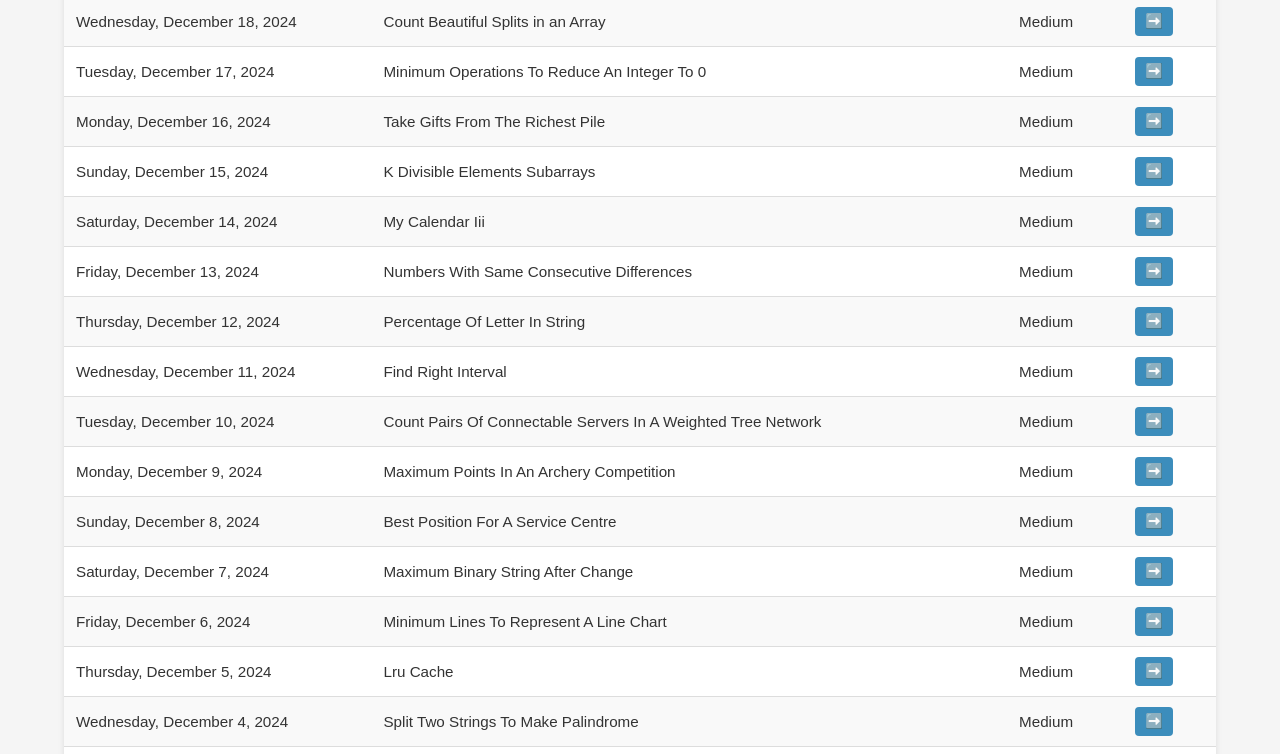
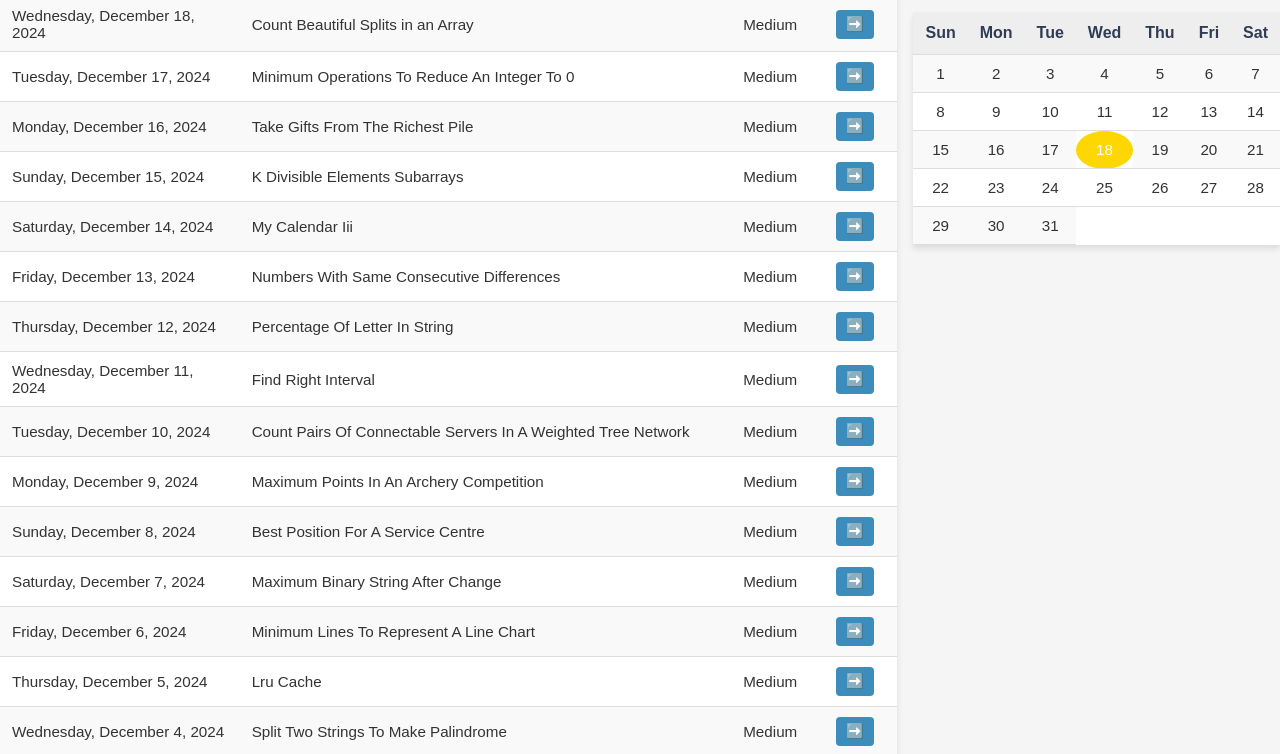
Before and after one commit to unlimitedband/daily-lc, a plain HTML site: page docs/challenges/index.html in a window 1280 px wide. Shown: the part 144-898 px from the top of the page. Drawn offline with Linux system fonts and the light colour scheme.

Commit message:
add calendar

```diff
--- /dev/null
+++ b/docs/challenges/calendar.js
@@ -0,0 +1,104 @@
+const calendarBody = document.getElementById('calendar-body');
+const calendarHeader = document.getElementById('calendar-header');
+const prevMonthButton = document.getElementById('prev-month');
+const nextMonthButton = document.getElementById('next-month');
+
+let currentYear = new Date().getFullYear();
+let currentMonth = new Date().getMonth();
+
+function formatDateForSort(day) {
+    const [dd, mm, yyyy] = day.split('-');
+    return `${yyyy}-${mm.padStart(2, '0')}-${dd.padStart(2, '0')}`;
+}
+
+function populateCalendar() {
+    calendarBody.innerHTML = '';
+
+    const today = new Date();
+    const isCurrentMonth = currentYear === today.getFullYear() && currentMonth === today.getMonth();
+    const monthNames = [
+        "January", "February", "March", "April", "May", "June",
+        "July", "August", "September", "October", "November", "December"
+    ];
+    calendarHeader.textContent = `${monthNames[currentMonth]} ${currentYear}`;
+
+    const daysInMonth = new Date(currentYear, currentMonth + 1, 0).getDate();
+    const firstDayOfMonth = new Date(currentYear, currentMonth, 1).getDay();
+
+    fetch('data/challenges.json')
+        .then(response => {
+            if (!response.ok) {
+                console.error('Error fetching challenges:', response);
+                throw new Error(`HTTP error! Status: ${response.status}`);
+            }
+            return response.json();
+        })
+        .then(data => {
+            data.sort((a, b) => {
+                const dateA = new Date(formatDateForSort(a.day));
+                const dateB = new Date(formatDateForSort(b.day));
+                return dateB - dateA;
+            });
+
+            let date = 1;
+            for (let i = 0; i < 6; i++) {
+                const row = document.createElement('tr');
+                for (let j = 0; j < 7; j++) {
+                    const cell = document.createElement('td');
+                    if (i === 0 && j < firstDayOfMonth) {
+                        row.appendChild(cell);
+                    } else if (date > daysInMonth) {
+                        break;
+                    } else {
+                        cell.textContent = date;
+                        cell.style.textAlign = 'center';
+
+                        const formattedDate = `${String(date).padStart(2, '0')}-${String(currentMonth + 1).padStart(2, '0')}-${currentYear}`;
+                        const problem = data.find(p => p.day.startsWith(formattedDate));
+
+                        if (problem) {
+                            // cell.style.backgroundColor = "#90ee90";
+                            cell.style.cursor = "pointer";
+
+                            cell.addEventListener("click", () => {
+                                window.open(problem.url, "_blank");
+                            });
+                        }
+
+                        if (isCurrentMonth && date === today.getDate()) {
+                            cell.style.backgroundColor = "#FFD700";
+                            cell.style.borderRadius = "50%";
+                            cell.style.color = "#fff";
+                        }
+
+                        row.appendChild(cell);
+                        date++;
+                    }
+                }
+                calendarBody.appendChild(row);
+            }
+        })
+        .catch(error => {
+            console.error('Error loading challenges:', error);
+        });
+}
+
+prevMonthButton.addEventListener('click', () => {
+    currentMonth--;
+    if (currentMonth < 0) {
+        currentMonth = 11;
+        currentYear--;
+    }
+    populateCalendar();
+});
+
+nextMonthButton.addEventListener('click', () => {
+    currentMonth++;
+    if (currentMonth > 11) {
+        currentMonth = 0;
+        currentYear++;
+    }
+    populateCalendar();
+});
+
+document.addEventListener('DOMContentLoaded', populateCalendar);
--- a/docs/challenges/index.html
+++ b/docs/challenges/index.html
@@ -14,6 +14,7 @@
 </header>
 
 <main>
+    <div style="display: flex; gap: 16px;">
         <table>
             <thead>
             <tr>
@@ -24,9 +25,32 @@
             </tr>
             </thead>
             <tbody id="problemList">
-
             </tbody>
         </table>
+        <div style="margin-top: 30px;">
+            <!-- <div id="calendar-header" style="text-align: center; font-size: 1.5rem;"></div> -->
+            <div style="display: flex; align-items: center; justify-content: center; margin-bottom: 10px;">
+                <button id="prev-month" style="cursor: pointer; border: none;">&lt;</button>
+                <div id="calendar-header" style="text-align: center; font-size: 1.5rem; margin: 0 10px;"></div>
+                <button id="next-month" style="cursor: pointer; border: none;">&gt;</button>
+            </div>
+            <table>
+                <thead>
+                    <tr>
+                        <th>Sun</th>
+                        <th>Mon</th>
+                        <th>Tue</th>
+                        <th>Wed</th>
+                        <th>Thu</th>
+                        <th>Fri</th>
+                        <th>Sat</th>
+                    </tr>
+                </thead>
+                <tbody id="calendar-body"></tbody>
+            </table>
+        </div>
+        <script src="calendar.js"></script>
+    </div>
 </main>
 
 <footer>
```
Lines whose indentation alone changed are shown as unchanged.
